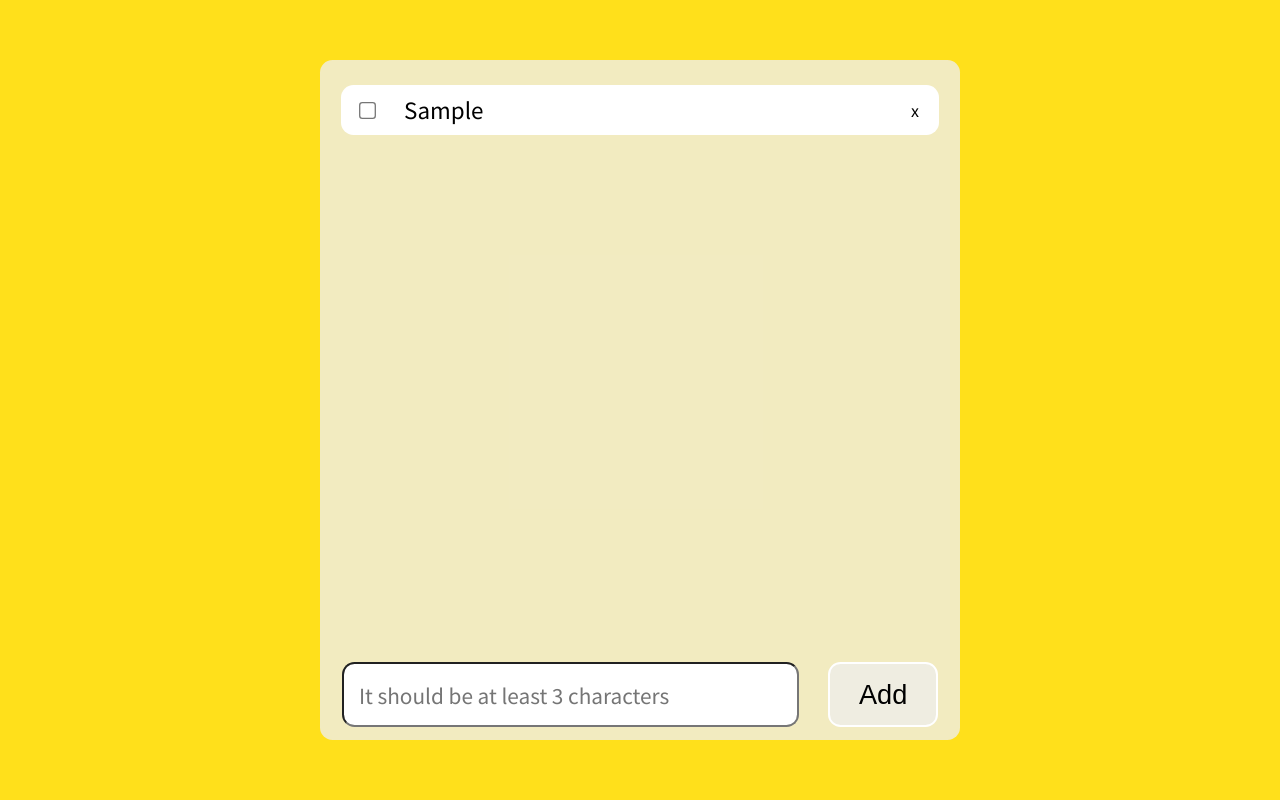
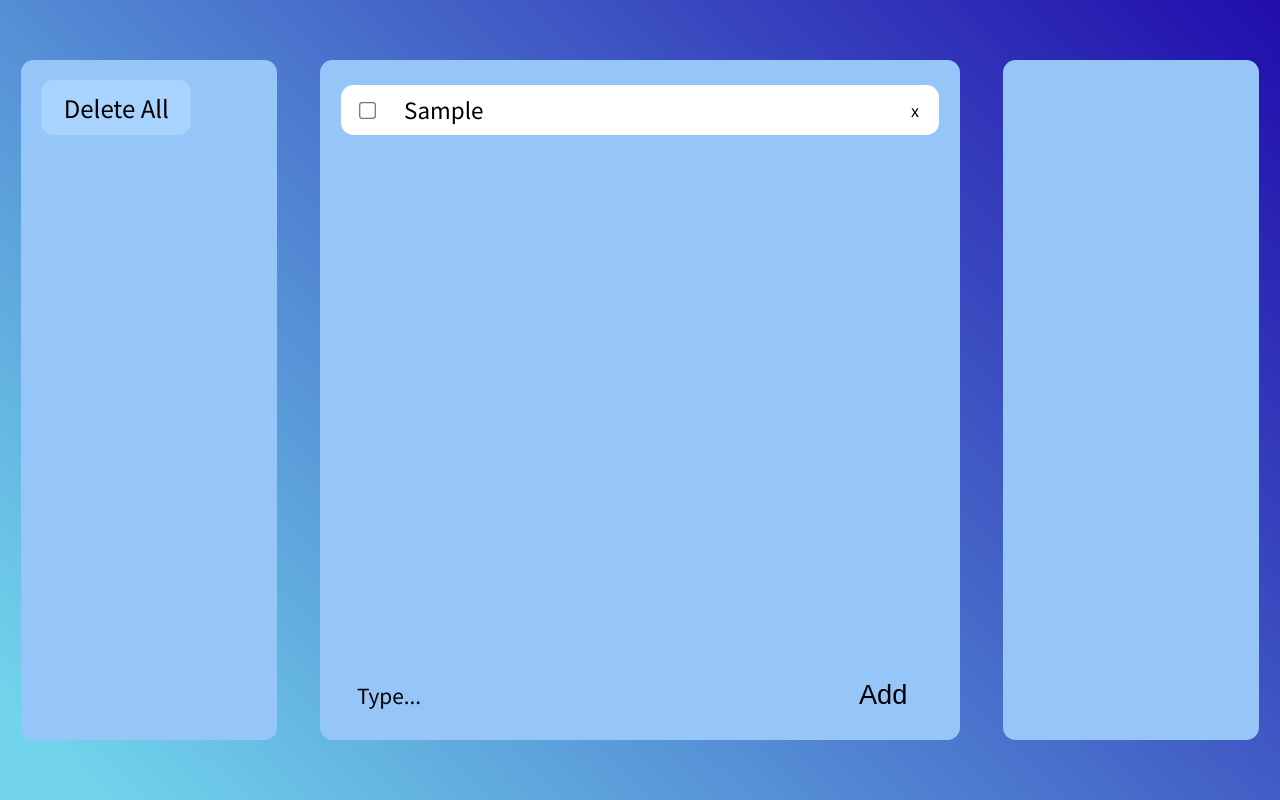
Before and after one commit to nurtilex/little-projects, a plain HTML site: page index.html in a window 1280 px wide. Both pictures are taken after typing "Sample" into the empty fields and a click on the button "Add". Drawn offline with Linux system fonts and the light colour scheme.

Commit message:
changed color palette, added tools and history panels. Changed some styles

```diff
--- a/assets/js/package.json
+++ b/assets/js/package.json
@@ -5,7 +5,9 @@
   "main": "index.js",
   "scripts": {
     "test": "echo \"Error: no test specified\" && exit 1",
-    "sass": "sass --watch ../sass/style.scss ../sass/style.css"
+    "sass": "sass --watch ../sass/style.scss ../sass/style.css",
+    "eslint-check": "eslint script.js",
+    "eslint-fix": "eslint script.js --fix"
   },
   "author": "",
   "license": "ISC",
--- a/assets/js/script.js
+++ b/assets/js/script.js
@@ -1,34 +1,50 @@
-const list = document.querySelector(".list");
+//todolist
+const list = document.querySelector('.list');
 const items = list.children;
-const emptyListMessage = document.querySelector(".no-tasks-message");
-const addBtn = document.querySelector(".add-btn");
-const input = document.querySelector(".input");
+const emptyListMessage = document.querySelector('.no-tasks-message');
+const addBtn = document.querySelector('.add-btn');
+const input = document.querySelector('.input');
 
-// deletes clicked item from the html collection
+
+//tools
+const deleteAllBtn = document.querySelector('.delete-all');
+
+//history
 const removeOnEvent = function (collection, btnSelector, event) {
 	Array.from(collection).forEach((item) => {
 		const btn = item.querySelector(btnSelector);
+		if (btnSelector === '.checkbox') {
+			btn.addEventListener(event, function () {
+				item.classList.add('btn-active');
+				setTimeout(function() {
+					item.remove();
+					items.length < 1 && emptyListMessage.classList.remove('hidden');
+					items.length <= 9 && list.classList.remove('vert-scroll');
+				}, 700);
+			});
+		} else {
 			btn.addEventListener(event, function () {
 				item.remove();
-      items.length < 1 && emptyListMessage.classList.remove("hidden");
-      items.length <= 8 && list.classList.remove("vert-scroll");
+				items.length < 1 && emptyListMessage.classList.remove('hidden');
+				items.length <= 9 && list.classList.remove('vert-scroll');
 			});
+		}
 	});
 };
 
-// adding new element to the list
-addBtn.addEventListener("click", function () {
-  const taskTemplate = document.querySelector("#task-template").content;
-  const newItemTemplate = taskTemplate.querySelector(".list-item");
+
+addBtn.addEventListener('click', function () {
+	const taskTemplate = document.querySelector('#task-template').content;
+	const newItemTemplate = taskTemplate.querySelector('.list-item');
 	const task = newItemTemplate.cloneNode(true);
-  const taskDescription = task.querySelector("span");
+	const taskDescription = task.querySelector('span');
 	if (input.value.length >= 3) {
 		taskDescription.textContent = input.value;
 		list.appendChild(task);
-    removeOnEvent([task], ".checkbox", "change");
-    removeOnEvent([task], ".delete-btn", "click");
-    emptyListMessage.classList.add("hidden");
-    items.length > 8 && list.classList.add("vert-scroll");
-    input.value = "";
+		removeOnEvent([task], '.checkbox', 'change');
+		removeOnEvent([task], '.delete-btn', 'click');
+		emptyListMessage.classList.add('hidden');
+		items.length > 9 && list.classList.add('vert-scroll');
+		input.value = '';
 	}
 });
--- a/assets/sass/style.scss
+++ b/assets/sass/style.scss
@@ -25,9 +25,9 @@ $desktop-start: 1601px;
 }
 //var
 $font: "Noto Sans TC", sans-serif;
-$primary-color: rgba(239, 238, 234, 0.8);
-$secondary-color: rgba(255, 224, 27, 1);
-$third-color: #fff;
+$background-color: linear-gradient(45deg, hsla(191, 75%, 60%, 0.8) 5%, hsla(248, 87%, 36%, 1) 100%);
+$secondary-color: rgba(150, 197, 247, 1);
+$third-color: #457b9d;
 $font-color: #000;
 $transition-time: 0.2s;
 
@@ -38,6 +38,9 @@ $transition-time: 0.2s;
 .vert-scroll {
   overflow-y: scroll;
 }
+.display-none {
+  display: none;
+}
 
 :root {
   font-size: 16px;
@@ -47,16 +50,70 @@ body {
   @include flex(space-around, center);
   height: 100vh;
   width: 100%;
-  background-color: $secondary-color;
+  background: $background-color;
 }
+.tools,
+.history {
+  width: 20%;
+  height: 85%;
+  background: $secondary-color;
+  border-radius: 12.5px;
+}
+.tools {
+  display: flex;
+  flex-wrap: wrap;
+  justify-content: flex-start;
+  align-items: flex-start;
+  padding: 20px;
+
+
+  & > button {
+    cursor: pointer;
+    transition: 0.2s;
+  }
+  & > button:hover {
+    transform: scale(1.1);
+  }
+  .delete-all {
+    width: 150px;
+    height: 55px;
+    background-color: rgb(169, 211, 255);
+    color: $font-color;
+    font-size: 1.5rem;
+    font-family: inherit;
+    border: none;
+    outline: none;
+    border-radius: 12.5px;
+  }
+}
+.history {
+  display: flex;
+  justify-content: center;
+  align-content: flex-start;
+  list-style: none;
+
+  &-item {
+    @include flex(center, center);
+    //padding-left: 30px;
+    width: 90%;
+    height: 35px;
+    font-size: 1.2rem;
+    margin-top: 20px;
+    background: #fff;
+    border-radius: 12.5px;
+  }
+}
+
+
 .todo-list {
   @include flex(space-around, center, wrap);
   gap: 15px;
   height: 85%;
   width: 50%;
   padding: 15px;
-  background-color: $primary-color;
+  background: $secondary-color;
   border-radius: 12.5px;
+  overflow: hidden;
 }
 
 .list {
@@ -67,6 +124,7 @@ body {
   position: relative;
   width: 100%;
   height: 88%;
+  padding-top: 10px;
   border-radius: 12.5px;
   list-style: none;
 
@@ -75,23 +133,24 @@ body {
     height: 50px;
     width: 98%;
     margin-bottom: 10px;
-    background-color: $third-color;
+    background-color: #fff;
     border-radius: 12.5px;
+    transition: 0.8s ease;
 
-    &:nth-child(1) {
-      margin-top: 10px;
+    &.btn-active {
+      background-color: transparent;
     }
-    &:hover {
-      transform: scale(1.005);
-    }
+
     .label-wrap {
       display: flex;
       align-items: center;
+      position: relative;
       height: 90%;
       max-width: 50%;
       width: auto;
       padding-left: 20px;
       border-radius: 12.5px;
+        cursor: pointer;
 
       .checkbox {
         transform: scale(1.3);
@@ -102,7 +161,9 @@ body {
         font-family: $font;
         font-size: 1.4rem;
         cursor: pointer;
+        transition: 0.5s;
       }
+
     }
     .delete-btn {
       @include flex(center, center);
@@ -128,22 +189,35 @@ body {
   width: 75%;
   height: 10%;
   padding-left: 15px;
+  position: relative;
   font-family: $font;
   font-size: 1.3rem;
-  background-color: $third-color;
+  background-color: transparent;
+  border: none;
   border-radius: 12.5px;
+
+  &::placeholder {
+    color: $font-color;
+  }
+  &:focus {
+    outline:0;
+  }
 }
 .add-btn {
   width: 18%;
   height: 10%;
   font-size: 1.7rem;
-  border: 2px solid $third-color;
+  border: 2px solid transparent;
   border-radius: 12.5px;
-  background-color: $primary-color;
+  cursor: pointer;
+  background: $secondary-color;
   transition: $transition-time;
 
   &:active {
     transform: scale(1.1);
+  }
+  &:focus {
+    outline: none
   }
 }
 
@@ -156,8 +230,7 @@ body {
     height: 80%;
   }
   .input {
-    max-width: 76%;
-    width: auto;
+    width: 85%;
     padding-left: 5px;
   }
 }
--- a/index.html
+++ b/index.html
@@ -8,22 +8,47 @@
     <link rel="stylesheet" href="assets/sass/style.css" />
   </head>
   <body>
-    <!--To-Do List-->
+    <aside class="tools">
+      <button class="delete-all" type="submit" name="delete">Delete All</button>
+    </aside>
+
+
     <div class="todo-list">
-      <!--List-->
       <ul class="list"></ul>
-      <!--List-->
-
       <p class="no-tasks-message">Your list is empty</p>
       <input
         class="input"
         type="text"
-        placeholder="It should be at least 3 characters"
+        placeholder="Type..."
       />
       <button class="add-btn" type="submit">Add</button>
     </div>
 
-    <!--Template-->
+
+    <ul class="history"></ul>
+
+
+
+
+
+
+
+
+
+
+
+
+
+
+
+
+
+    <template id="history-item-template">
+      <li class="history-item">
+        <span class="history-item-name"></span>
+      </li>
+    </template>
+
     <template id="task-template">
       <li class="list-item">
         <label class="label-wrap">
```
Also changed, not shown: assets/js/.eslintrc.json (added), assets/sass/style.css, 1 other file. Lines whose indentation alone changed are shown as unchanged.
